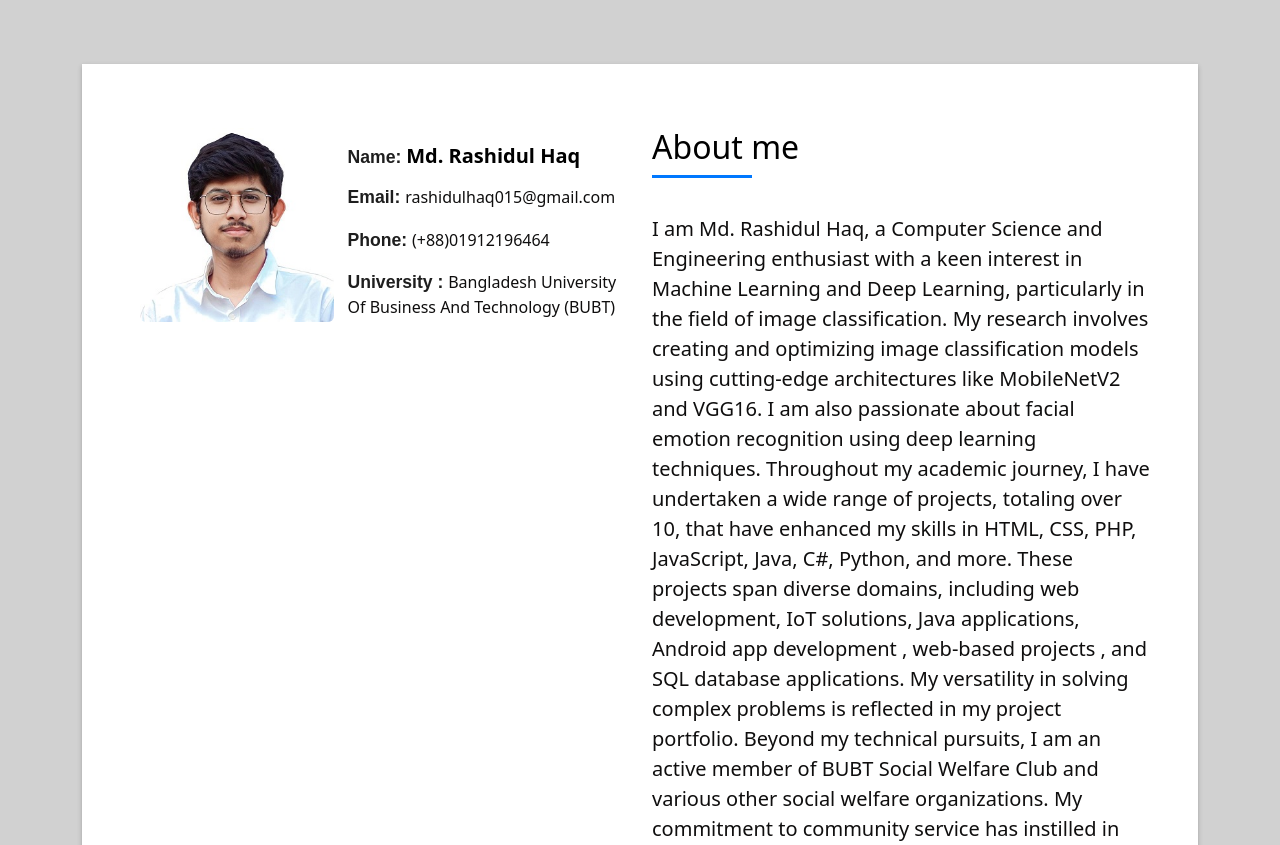
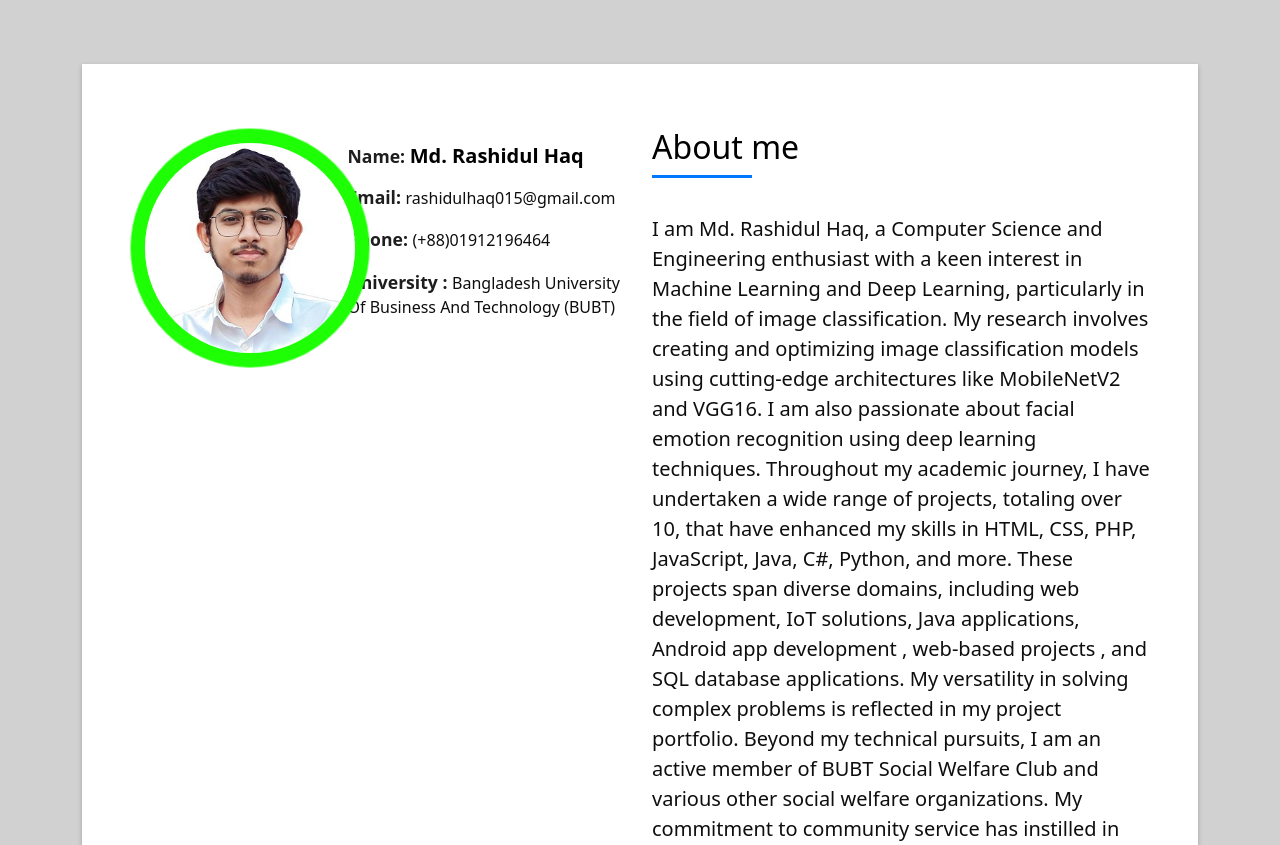
Before and after one commit to Rashidulhaq/rashidulhaq.github.io, a plain HTML site: page index.html in a window 1280 px wide. Shown: the part 800-1645 px from the top of the page. Drawn offline with Linux system fonts and the light colour scheme.

Commit message:
pic update

```diff
--- a/assets/css/style.css
+++ b/assets/css/style.css
@@ -18,14 +18,105 @@
 
 
 --------------------------------------------------------------*/
+
+
+
+
+
+
+
+
+
+
+
 body {
   background-color: #bebebeb2;
   color: #0f0e0e;
 }
 
-h9{
-
-}
+
+
+
+
+
+
+
+/*-------------------------------------------------------
+
+
+
+.cc-profile-image a {
+  position: relative; }
+*/
+/* Profile Image Style */
+@-webkit-keyframes pulsate {
+  0% {
+    transform: scale(0.6, 0.6);
+    opacity: 0.0; }
+  50% {
+    opacity: 1.0; }
+  100% {
+    transform: scale(1, 1);
+    opacity: 1.0; } }
+@keyframes pulsate {
+  0% {
+    transform: scale(0.6, 0.6);
+    opacity: 0.0; }
+  50% {
+    opacity: 1.0; }
+  100% {
+    transform: scale(1, 1);
+    opacity: 1.0; } }
+
+    .cc-profile-image a {
+      position: relative; }
+
+    .cc-profile-image a:before {
+      content: "";
+      border: 15px solid rgb(30, 255, 5);
+      border-radius: 120%;
+      height: 240px;
+      width: 240px;
+      position: absolute;
+      left: 0;
+      -webkit-animation: pulsate 1s ease-out;
+              animation: pulsate 1s ease-out;
+      -webkit-animation-iteration-count: infinite;
+              animation-iteration-count: infinite;
+      opacity: 1;
+      z-index: 99; }
+
+    .cc-profile-image img {
+      position: relative;
+      border-radius: 80%;
+      height: 240px;
+      width: 240px;
+      padding: 0;
+      margin: 0;
+      border: 15px solid transparent;
+      z-index: 9999;
+      transition: all .3s ease-out; }
+
+    .cc-profile-image a:hover img {
+      transform: scale(1.06, 1.06); }
+
+    .cc-profile-image a:hover:before {
+      -webkit-animation: none;
+              animation: none; }
+
+
+
+
+
+/*----------------------------------------------------------*/
+
+
+
+
+
+
+
+
 
 h1,
 h2,
@@ -160,7 +251,6 @@ a:hover {
   font-weight: 600;
   color: #1e1e1e;
   font-size: 1.1rem;
-font-family: Arial, Helvetica, sans-serif;
 }
 
 /*--/ Title A /--*/
@@ -214,7 +304,7 @@ font-family: Arial, Helvetica, sans-serif;
 .box-shadow-full {
   padding: 3rem 1.25rem;
   position: relative;
-  background-color: #fff;
+  background-color: #ffffff;
   margin-bottom: 3rem;
   z-index: 2;
   box-shadow: 0 1px 1px 0 rgba(0, 0, 0, 0.06), 0 2px 5px 0 rgba(0, 0, 0, 0.2);
@@ -846,6 +936,7 @@ font-family: Arial, Helvetica, sans-serif;
 
 .about-mf .about-img {
   margin-bottom: 2rem;
+
 }
 
 .about-mf .about-img img {
--- a/index.html
+++ b/index.html
@@ -36,7 +36,8 @@
           <li><a class="nav-link scrollto " href="#achievement">Achievement</a></li>
           <li><a class="nav-link scrollto " href="#project">Project</a></li>
           <li><a class="nav-link scrollto" href="#experience">Experience</a></li>
-          <li><a class="nav-link scrollto " href="assets/CV/Resume.pdf">Resume</a></li>
+
+          <li><a class="btn btn-primary " href="assets/CV/Resume.pdf">Resume</a></li>
           <li><a class="nav-link scrollto " href="#onlineJudge">Problem Solving</a></li>
 
           <li><a class="nav-link scrollto" href="#contact">Contact</a></li>
@@ -86,8 +87,9 @@
                 <div class="col-md-6">
                   <div class="row">
                     <div class="col-sm-6 col-md-5">
-                      <div class="about-img">
-                        <img src="assets/img/MyPic.png" class="img-fluid rounded b-shadow-a" alt="">
+                      <div class="cc-profile-image">
+                        <div class="cc-profile-image"><a href="#"><img src="assets/img/MyPic.png" alt="Image"/></a></div>
+                           <!--<img src="assets/img/MyPic.png" class="img-fluid rounded b-shadow-a" alt="">   -->
                       </div>
                     </div>
                     <div class="col-sm-6 col-md-7">
```
